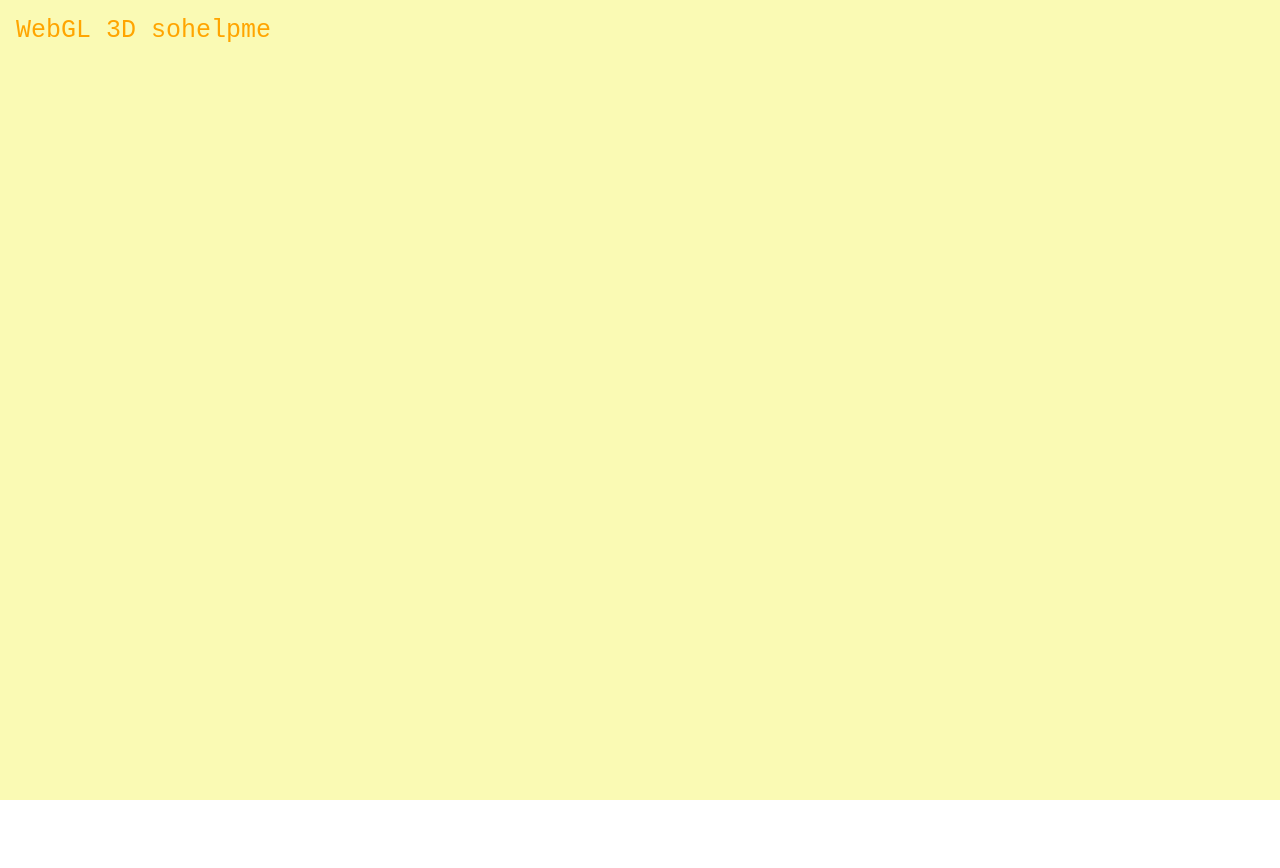
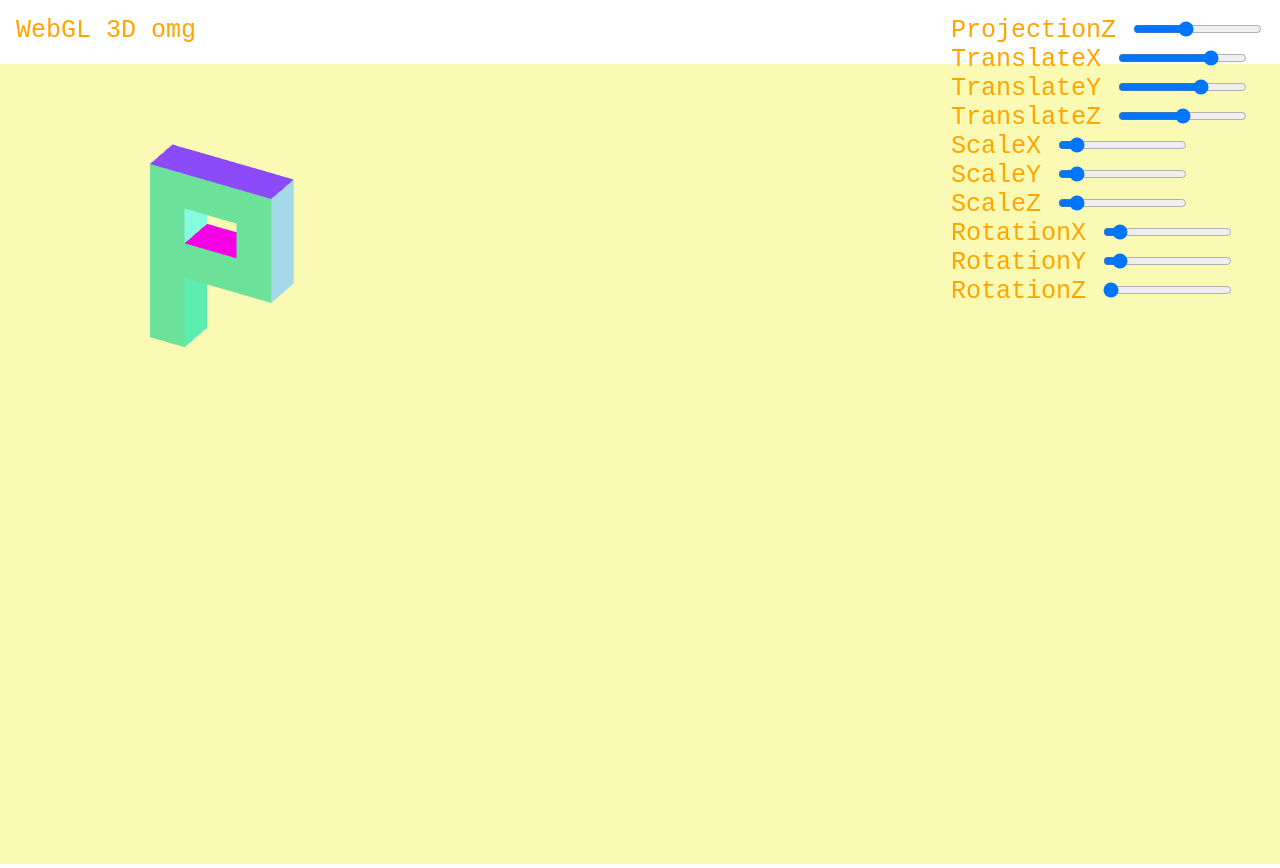
Before and after one commit to lucielkyo/WebGLEx, a plain HTML site: page WebGLEx14-3d/index.html in a window 1280 px wide. Before the commit the page ends 804 px from the top, so only its background shows below. Drawn offline with nearby package versions, Linux system fonts and the light colour scheme.

Commit message:
3d model P

```diff
--- a/WebGLEx14-3d/css/main.css
+++ b/WebGLEx14-3d/css/main.css
@@ -1,5 +1,5 @@
 .welcome{
-	position: absolute;
+	position: relative;
 	height: 2rem;
 	margin: 1rem;
 	color: orange;
--- a/WebGLEx14-3d/index.html
+++ b/WebGLEx14-3d/index.html
@@ -8,10 +8,51 @@
 	<script src="https://ajax.googleapis.com/ajax/libs/jquery/3.1.1/jquery.min.js"></script>
 </head>
 <body>
-	<div class="welcome">WebGL 3D sohelpme</div>
+	<div class="welcome">WebGL 3D omg</div>
 
 	<form id="controls" action="post">
-
+		<div>
+			<label for="projection-z">ProjectionZ</label>
+			<input type="range" id="projection-z" name="projection-z" min="0" max="1000" value="400">
+		</div>
+		<div>
+			<label for="translate-x">TranslateX</label>
+			<input type="range" id="translate-x" name="translate-x" min="-300" max="300" value="150">
+		</div>
+		<div>
+		    <label for="translate-y">TranslateY</label>
+		    <input
+		      type="range" id="translate-y" name="translate-y" min="-300" max="300" value="100">
+		</div>
+		<div>
+		    <label for="translate-z">TranslateZ</label>
+		    <input
+		      type="range" id="translate-z" name="translate-z" min="-300" max="300" value="0">
+		</div>
+		<div>
+			<label for="scale">ScaleX</label>
+		    <input type="range" id="scale-x" name="scale-x" min="0" max="10" value="1" step="0.1">
+		</div>
+		<div>
+			<label for="scale">ScaleY</label>
+		    <input type="range" id="scale-y" name="scale-y" min="0" max="10" value="1" step="0.1">
+		</div>
+		<div>
+			<label for="scale">ScaleZ</label>
+		    <input type="range" id="scale-z" name="scale-z" min="0" max="10" value="1" step="0.1">
+		</div>
+		<div>
+		    <label for="rotation">RotationX</label>
+		    <input type="range" id="rotation-x" name="rotation-x" min="0" max="360" value="30">
+		</div>
+		<div>
+		    <label for="rotation">RotationY</label>
+		    <input type="range" id="rotation-y" name="rotation-y" min="0" max="360" value="30">
+		</div>
+		<div>
+		    <label for="rotation">RotationZ</label>
+		    <input type="range" id="rotation-z" name="rotation-z" min="0" max="360" value="0">
+		</div>
 	</form>
 	<canvas id="canvas"></canvas>
 
--- a/WebGLEx14-3d/js/canvas.js
+++ b/WebGLEx14-3d/js/canvas.js
@@ -1,16 +1,16 @@
 import {CreateShader, CreateProgram, LoadImage} from './preFun.js';
 import {matrix4} from './matrix.js';
 
-const vertexandcolor = [
-//頂點        材質
-  -75, -75,     0,0,//左上
-  75, -75,   1,0,//右上
-  75, 75, 1,1,//右下
+// const vertexandcolor = [
+// //頂點        材質
+//   -75, -75,     0,0,//左上
+//   75, -75,   1,0,//右上
+//   75, 75, 1,1,//右下
 
-  -75, -75,     0,0,//左上
-  75, 75, 1,1,//右下
-  -75, 75,   0,1 //左下
-];
+//   -75, -75,     0,0,//左上
+//   75, 75, 1,1,//右下
+//   -75, 75,   0,1 //左下
+// ];
 
 const vertexShaderSource = `
 attribute vec4 a_position;
@@ -53,6 +53,8 @@ async function setup(){
 
   const buffers = {};
 
+  const modelBufferArrays = createModelBufferArrays();
+
   //<--posBuffer-->
 
   buffers.position = gl.createBuffer();
@@ -69,23 +71,28 @@ async function setup(){
   //stride = 0
   //offset = 距離起始點 0
 
-  gl.bufferData(gl.ARRAY_BUFFER, new Float32Array([]), gl.STATIC_DRAW);
+  gl.bufferData(gl.ARRAY_BUFFER, new Float32Array(modelBufferArrays.attribs.a_position), gl.STATIC_DRAW);
 
   //<--colorBuffer-->
 
-  buffers.texcoord = gl.createBuffer();
-  gl.bindBuffer(gl.ARRAY_BUFFER, buffers.texcoord);
+  buffers.position = gl.createBuffer();
+  gl.bindBuffer(gl.ARRAY_BUFFER, buffers.position);
 
-  gl.enableVertexAttribArray(attributes.texcoord);
-  gl.vertexAttribPointer(attributes.texcoord, 3, gl.FLOAT, false, 0, 0);
-  gl.bufferData(gl.ARRAY_BUFFER, new Float32Array([]), gl.STATIC_DRAW);
+  gl.enableVertexAttribArray(attributes.color);
+  gl.vertexAttribPointer(attributes.color, 3, gl.FLOAT, false, 0, 0);
+  gl.bufferData(gl.ARRAY_BUFFER, new Float32Array(modelBufferArrays.attribs.a_color), gl.STATIC_DRAW);
   //Attributelocation, size, type, normalize, stride, offset
 
   return {
     gl,
     program, attributes, uniforms,
-    buffers,
-    state: {},
+    buffers, modelBufferArrays,
+    state: {
+      projectionZ: 400,
+      translate: [150, 100, 0],
+      rotate: [degToRad(30), degToRad(30), degToRad(0)],
+      scale: [1, 1, 1],
+    },
     time: 0
   };
 }
@@ -94,6 +101,7 @@ function render(app){
   const {
     gl,
     program, uniforms,
+    modelBufferArrays,
     state
   } = app;
 
@@ -106,8 +114,18 @@ function render(app){
 
   gl.useProgram(program);
 
-  const viewMatrix = matrix4.identity();
-  const worldMatrix = matrix4.identity();
+  gl.enable(gl.CULL_FACE);
+  gl.enable(gl.DEPTH_TEST);
+
+  //const viewMatrix = matrix4.identity();
+  const viewMatrix = matrix4.projection(gl.canvas.width, gl.canvas.height, state.projectionZ);
+  const worldMatrix = matrix4.multiply(
+  matrix4.translate(...state.translate),
+  matrix4.rotateX(state.rotate[0]),
+  matrix4.rotateY(state.rotate[1]),
+  matrix4.rotateZ(state.rotate[2]),
+  matrix4.scale(...state.scale)
+);
 
 
   gl.uniformMatrix4fv(
@@ -116,7 +134,8 @@ function render(app){
     matrix4.multiply(viewMatrix,worldMatrix)
   );
 
-  gl.drawArrays(gl.TRIANGLES, 0, 0);
+  // gl.drawArrays(gl.TRIANGLES, 0, 0);
+  gl.drawArrays(gl.TRIANGLES, 0, modelBufferArrays.numElements);
 }
 
 async function main(){
@@ -128,20 +147,34 @@ async function main(){
   render(app);
 
   const cForm = $('#controls');
-  // cForm.on('input', function() {
-  //   let fData = $('input[name="texture"]:checked').val();
-  //   let sData = $('input[name="speed"]').val();
-  //   let txData = $('input[name="translate-x"]').val();
-  //   let tyData = $('input[name="translate-y"]').val();
-  //   let scaleData = $('input[name="scale"]').val();
-  //   let rDate = $('input[name="rotation"]').val();
-  //   app.state.texture = fData;
-  //   app.state.speed = sData;
-  //   app.state.translate[0] = txData;
-  //   app.state.translate[1] = tyData;
-  //   app.state.scale = scaleData;
-  //   app.state.rotation = rDate * Math.PI / 180; //弧度
-  // });
+  cForm.on('input', function() {
+    //let fData = $('input[name="texture"]:checked').val();
+    //let sData = $('input[name="speed"]').val();
+    let projZ = $('input[name="projection-z"]').val();
+    let txData = $('input[name="translate-x"]').val();
+    let tyData = $('input[name="translate-y"]').val();
+    let tzData = $('input[name="translate-z"]').val();
+    let scaleX = $('input[name="scale-x"]').val();
+    let scaleY = $('input[name="scale-y"]').val();
+    let scaleZ = $('input[name="scale-z"]').val();
+    let rotaX = $('input[name="rotation-x"]').val();
+    let rotaY = $('input[name="rotation-y"]').val();
+    let rotaZ = $('input[name="rotation-z"]').val();
+    // app.state.texture = fData;
+    // app.state.speed = sData;
+    app.state.projectionZ = projZ;
+    app.state.translate[0] = txData;
+    app.state.translate[1] = tyData;
+    app.state.translate[2] = tzData;
+    app.state.scale[0] = scaleX;
+    app.state.scale[1] = scaleY;
+    app.state.scale[2] = scaleZ;
+    app.state.rotate[0] = degToRad(rotaX);
+    app.state.rotate[1] = degToRad(rotaY);
+    app.state.rotate[2] = degToRad(rotaZ); //弧度
+
+    render(app);
+  });
 
   //startLoop(app);
 }
@@ -176,3 +209,96 @@ async function main(){
 // }
 
 main();
+
+
+function createModelBufferArrays() {
+  // positions
+  const a = 40, b = 200, c = 60, d = 45;
+
+  const points = [0, d].flatMap(z => ([
+    [0, 0, z], // 0, 13
+    [0, b, z],
+    [a, b, z],
+    [a, 0, z],
+    [2*a+c, 0, z], // 4, 17
+    [a, a, z],
+    [2*a+c, a, z],
+    [a, 2*a, z],
+    [2*a+c, 2*a, z], // 8, 21
+    [a, 3*a, z],
+    [2*a+c, 3*a, z],
+    [a+c, a, z],
+    [a+c, 2*a, z] // 12, 25
+  ]));
+
+  const a_position = [
+    ...rectVertices(points[0], points[1], points[2], points[3]), // 0
+    ...rectVertices(points[3], points[5], points[6], points[4]),
+    ...rectVertices(points[7], points[9], points[10], points[8]),
+    ...rectVertices(points[11], points[12], points[8], points[6]),
+    ...rectVertices(points[13], points[16], points[15], points[14]), // 4
+    ...rectVertices(points[16], points[17], points[19], points[18]),
+    ...rectVertices(points[20], points[21], points[23], points[22]),
+    ...rectVertices(points[24], points[19], points[21], points[25]),
+    ...rectVertices(points[0], points[13], points[14], points[1]), // 8
+    ...rectVertices(points[0], points[4], points[17], points[13]),
+    ...rectVertices(points[4], points[10], points[23], points[17]),
+    ...rectVertices(points[9], points[22], points[23], points[10]),
+    ...rectVertices(points[9], points[2], points[15], points[22]), // 12
+    ...rectVertices(points[2], points[1], points[14], points[15]),
+    ...rectVertices(points[5], points[7], points[20], points[18]),
+    ...rectVertices(points[5], points[18], points[24], points[11]),
+    ...rectVertices(points[11], points[24], points[25], points[12]), // 16
+    ...rectVertices(points[7], points[12], points[25], points[20])
+  ];
+
+  // a_color
+  const frontColor = [108/255, 225/255, 153/255];
+  const backColor = randomColor();
+  const a_color = [
+    ...rectColor(frontColor), // 0
+    ...rectColor(frontColor),
+    ...rectColor(frontColor),
+    ...rectColor(frontColor),
+    ...rectColor(backColor), // 4
+    ...rectColor(backColor),
+    ...rectColor(backColor),
+    ...rectColor(backColor),
+    ...rectColor(randomColor()), // 8
+    ...rectColor(randomColor()),
+    ...rectColor(randomColor()),
+    ...rectColor(randomColor()),
+    ...rectColor(randomColor()), // 12
+    ...rectColor(randomColor()),
+    ...rectColor(randomColor()),
+    ...rectColor(randomColor()),
+    ...rectColor(randomColor()), // 16
+    ...rectColor(randomColor())
+  ];
+
+  return {
+    numElements: a_position.length / 3,
+    attribs: {
+      a_position, a_color
+    }
+  };
+}
+
+function rectVertices(a, b, c, d) {
+    return [
+      ...a, ...b, ...c,
+      ...a, ...c, ...d
+  ];
+}
+
+function rectColor(color) {
+  return Array(6).fill(color).flat();
+}
+
+function randomColor() {
+  return [Math.random(), Math.random(), Math.random()];
+}
+
+function degToRad(deg) {
+  return deg * Math.PI / 180;
+}
```
